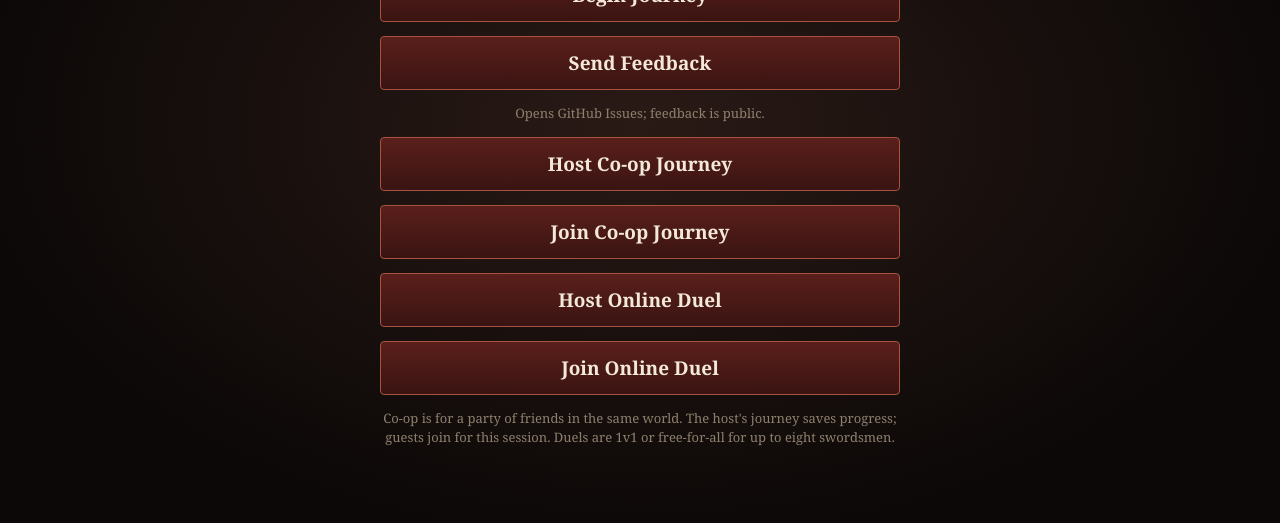
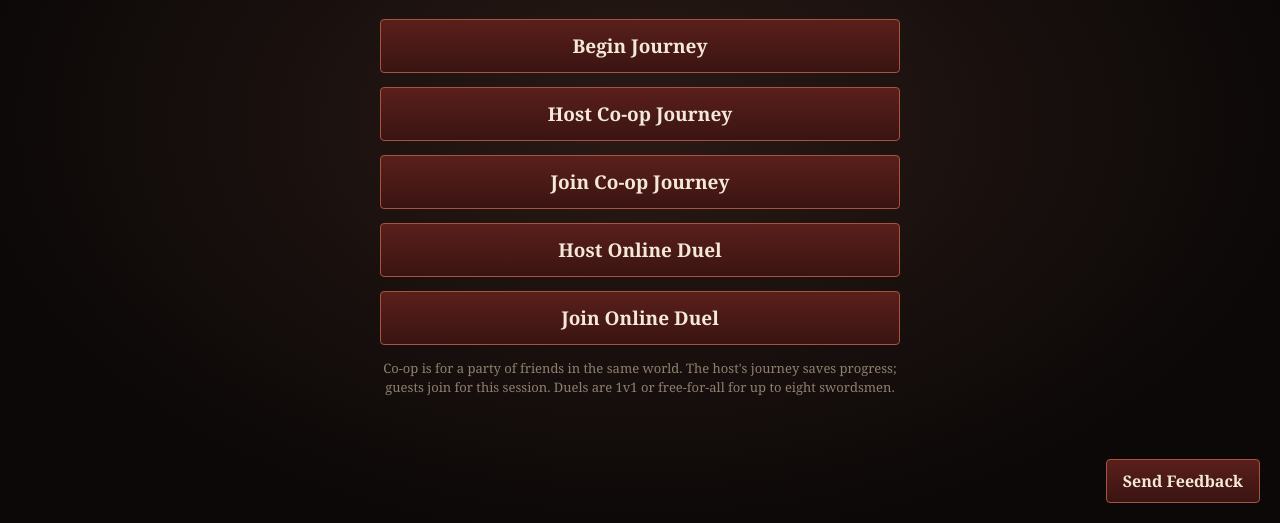
Before and after one commit to Somethinlikethat12/Ronins-Path-changes, a plain HTML site: page index.html in a window 1280 px wide. Shown: the part 277-800 px from the top of the page. Drawn offline with Linux system fonts and the light colour scheme.

Commit message:
moved feedback button to a better spot

```diff
--- a/index.html
+++ b/index.html
@@ -26,8 +26,9 @@
             background: linear-gradient(#5a1f1b, #3a1412); border: 1px solid #a7533f; border-radius: 4px;
         }
         #menu a.feedback {
-            width: 100%; box-sizing: border-box; padding: 13px 18px; font: bold 19px Georgia, serif; color: #f4e9d8;
-            text-decoration: none; background: linear-gradient(#5a1f1b, #3a1412); border: 1px solid #a7533f; border-radius: 4px;
+            position: fixed; right: 20px; bottom: 20px; z-index: 2; padding: 10px 16px;
+            font: bold 16px Georgia, serif; color: #f4e9d8; text-decoration: none;
+            background: linear-gradient(#5a1f1b, #3a1412); border: 1px solid #a7533f; border-radius: 4px;
         }
         #menu button:hover:not(:disabled) { background: linear-gradient(#7a2922, #4d1915); border-color: #e0a15f; }
         #menu a.feedback:hover, #menu a.feedback:focus-visible { background: linear-gradient(#7a2922, #4d1915); border-color: #e0a15f; }
@@ -54,7 +55,7 @@
         #menu .settings input[type="checkbox"] { width: auto; }
         #menu .settings input:disabled { opacity: 0.4; }
         #pause-feedback {
-            position: fixed; z-index: 2; left: 50%; bottom: 20px; transform: translateX(-50%);
+            position: fixed; z-index: 2; right: 20px; bottom: 20px;
             padding: 10px 18px; font: bold 16px Georgia, serif; color: #f4e9d8; text-decoration: none;
             background: linear-gradient(#5a1f1b, #3a1412); border: 1px solid #a7533f; border-radius: 4px;
         }
@@ -69,13 +70,12 @@
             <h1>RONIN'S PATH</h1>
             <div class="kanji">浪人の道</div>
             <button id="btn-journey">Begin Journey</button>
-            <a class="feedback" href="https://github.com/harpermoor/Ronins-Path/issues/new" target="_blank" rel="noopener noreferrer">Send Feedback</a>
-            <p class="note">Opens GitHub Issues; feedback is public.</p>
             <button id="btn-host-coop">Host Co-op Journey</button>
             <button id="btn-join-coop">Join Co-op Journey</button>
             <button id="btn-host">Host Online Duel</button>
             <button id="btn-join">Join Online Duel</button>
             <p class="note">Co-op is for a party of friends in the same world. The host's journey saves progress; guests join for this session. Duels are 1v1 or free-for-all for up to eight swordsmen.</p>
+            <a class="feedback" href="https://github.com/harpermoor/Ronins-Path/issues/new" target="_blank" rel="noopener noreferrer" title="Opens public GitHub Issues">Send Feedback</a>
         </div>
         <div class="panel" id="menu-host" hidden>
             <h2>Host a Duel</h2>
```
Also changed, not shown: .github/copilot-instructions.md (added).
